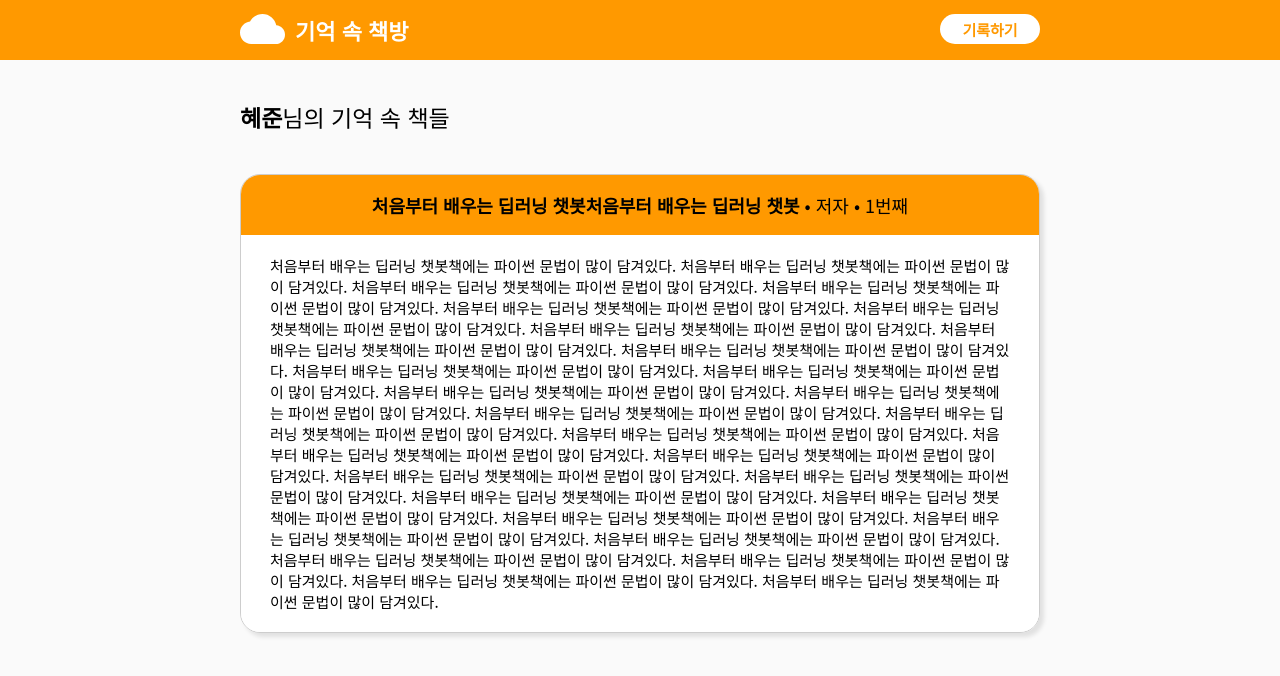
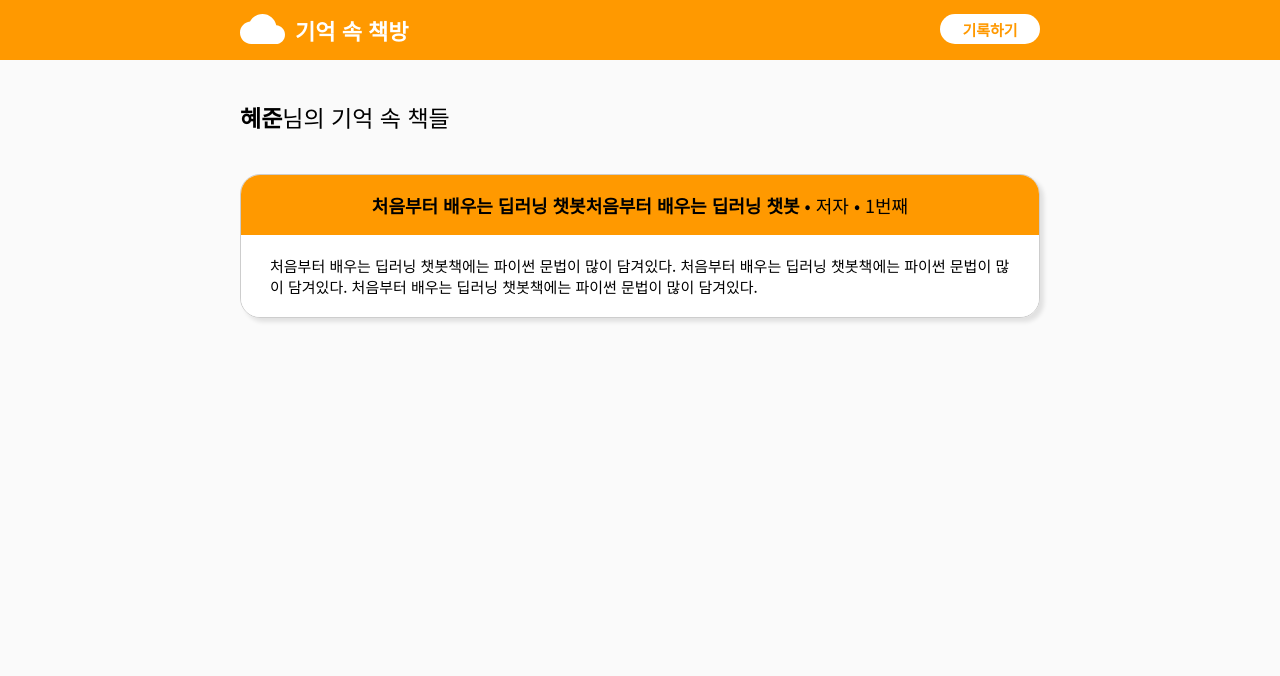
Before and after one commit to hyejun0608/BookstoreInMemoryFE, a React (Create React App) app in the folder bookstoreinmemory/: page /feed in a window 1280 px wide. Shown: the top 676 px of the page. Built offline with nearby package versions, Linux system fonts and the light colour scheme.

Commit message:
[FIX] Content props 작업

```diff
--- a/bookstoreinmemory/src/components/feed/Content.tsx
+++ b/bookstoreinmemory/src/components/feed/Content.tsx
@@ -5,11 +5,11 @@ interface Props {
   title: string;
   author: string;
   count: number;
-  // content: string;
+  content: string;
 }
 
 const Content: FC<Props> = props => {
-  const { title, author, count /*content*/ } = props;
+  const { title, author, count, content } = props;
   return (
     <S.Content>
       <S.BookInfo>
@@ -18,31 +18,7 @@ const Content: FC<Props> = props => {
         </p>
       </S.BookInfo>
       <S.RecordContent>
-        <p>
-          {/* {content} */}
-          처음부터 배우는 딥러닝 챗봇책에는 파이썬 문법이 많이 담겨있다. 처음부터 배우는 딥러닝
-          챗봇책에는 파이썬 문법이 많이 담겨있다. 처음부터 배우는 딥러닝 챗봇책에는 파이썬 문법이
-          많이 담겨있다. 처음부터 배우는 딥러닝 챗봇책에는 파이썬 문법이 많이 담겨있다. 처음부터
-          배우는 딥러닝 챗봇책에는 파이썬 문법이 많이 담겨있다. 처음부터 배우는 딥러닝 챗봇책에는
-          파이썬 문법이 많이 담겨있다. 처음부터 배우는 딥러닝 챗봇책에는 파이썬 문법이 많이
-          담겨있다. 처음부터 배우는 딥러닝 챗봇책에는 파이썬 문법이 많이 담겨있다. 처음부터 배우는
-          딥러닝 챗봇책에는 파이썬 문법이 많이 담겨있다. 처음부터 배우는 딥러닝 챗봇책에는 파이썬
-          문법이 많이 담겨있다. 처음부터 배우는 딥러닝 챗봇책에는 파이썬 문법이 많이 담겨있다.
-          처음부터 배우는 딥러닝 챗봇책에는 파이썬 문법이 많이 담겨있다. 처음부터 배우는 딥러닝
-          챗봇책에는 파이썬 문법이 많이 담겨있다. 처음부터 배우는 딥러닝 챗봇책에는 파이썬 문법이
-          많이 담겨있다. 처음부터 배우는 딥러닝 챗봇책에는 파이썬 문법이 많이 담겨있다. 처음부터
-          배우는 딥러닝 챗봇책에는 파이썬 문법이 많이 담겨있다. 처음부터 배우는 딥러닝 챗봇책에는
-          파이썬 문법이 많이 담겨있다. 처음부터 배우는 딥러닝 챗봇책에는 파이썬 문법이 많이
-          담겨있다. 처음부터 배우는 딥러닝 챗봇책에는 파이썬 문법이 많이 담겨있다. 처음부터 배우는
-          딥러닝 챗봇책에는 파이썬 문법이 많이 담겨있다. 처음부터 배우는 딥러닝 챗봇책에는 파이썬
-          문법이 많이 담겨있다. 처음부터 배우는 딥러닝 챗봇책에는 파이썬 문법이 많이 담겨있다.
-          처음부터 배우는 딥러닝 챗봇책에는 파이썬 문법이 많이 담겨있다. 처음부터 배우는 딥러닝
-          챗봇책에는 파이썬 문법이 많이 담겨있다. 처음부터 배우는 딥러닝 챗봇책에는 파이썬 문법이
-          많이 담겨있다. 처음부터 배우는 딥러닝 챗봇책에는 파이썬 문법이 많이 담겨있다. 처음부터
-          배우는 딥러닝 챗봇책에는 파이썬 문법이 많이 담겨있다. 처음부터 배우는 딥러닝 챗봇책에는
-          파이썬 문법이 많이 담겨있다. 처음부터 배우는 딥러닝 챗봇책에는 파이썬 문법이 많이
-          담겨있다.
-        </p>
+        <p>{content}</p>
       </S.RecordContent>
     </S.Content>
   );
--- a/bookstoreinmemory/src/components/feed/Feed.tsx
+++ b/bookstoreinmemory/src/components/feed/Feed.tsx
@@ -19,6 +19,9 @@ const Feed: FC<Props> = props => {
         title={'처음부터 배우는 딥러닝 챗봇처음부터 배우는 딥러닝 챗봇'}
         author={'저자'}
         count={1}
+        content={
+          '처음부터 배우는 딥러닝 챗봇책에는 파이썬 문법이 많이 담겨있다. 처음부터 배우는 딥러닝 챗봇책에는 파이썬 문법이 많이 담겨있다. 처음부터 배우는 딥러닝 챗봇책에는 파이썬 문법이 많이 담겨있다.'
+        }
       />
     </S.Feed>
   );
```
